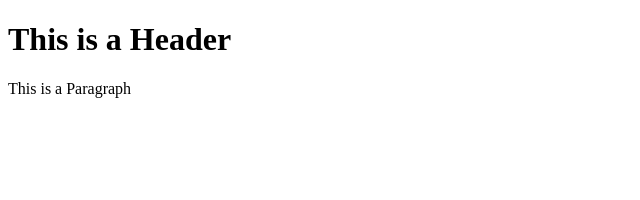
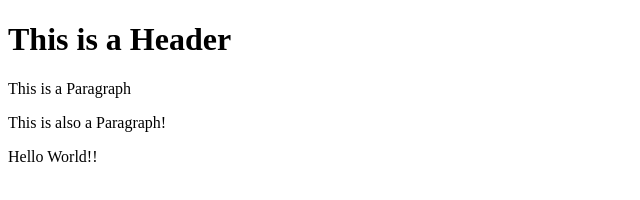
Before and after one commit to JessicaRamen/git-test, a website: page index.html in a window 1280 px wide. Shown: the whole page, without its empty margins (0-640 px from the left). Drawn offline with Linux system fonts and the light colour scheme.

Commit message:
second commit

```diff
--- a/index.html
+++ b/index.html
@@ -3,6 +3,7 @@
     <body>
         <h1>This is a Header</h1>
         <p>This is a Paragraph</p>
-
+        <p>This is also a Paragraph!</p>
+        <p>Hello World!!</p>
     </body>
 </html>
```
